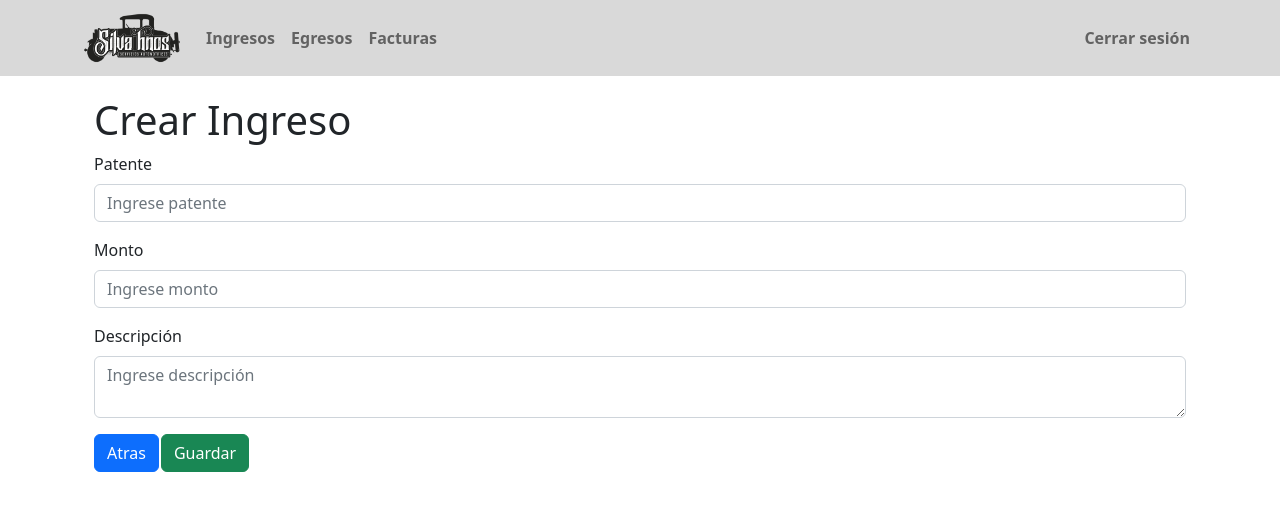
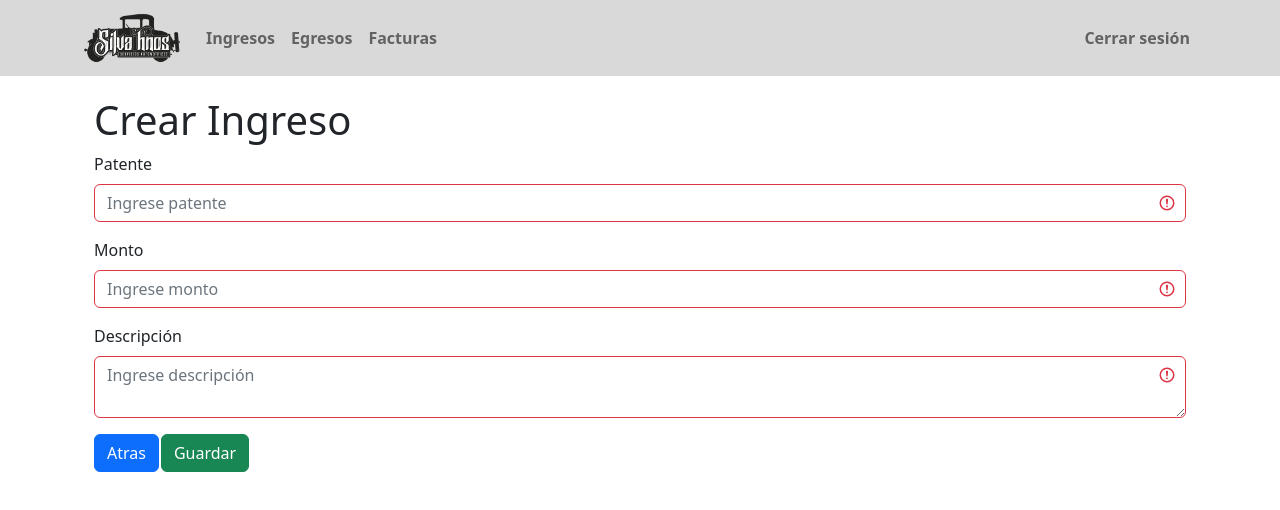
Before and after one commit to acientgear/Proyecto-silvaH, a React (Create React App) app in the folder silvahnos-fe/: page /crearIngreso in a window 1280 px wide. Shown: the top 510 px of the page. Built offline with nearby package versions, Linux system fonts and the light colour scheme.

Commit message:
[Leo Vergara]-Reglas de los inputs

```diff
--- a/silvahnos-fe/src/pages/ingreso/CrearIngreso.js
+++ b/silvahnos-fe/src/pages/ingreso/CrearIngreso.js
@@ -10,7 +10,7 @@ const CrearIngreso = () => {
         fecha_modificacion: null,
         fecha_borrado: null,
         patente: '',
-        monto: '',
+        monto: 0,
         descripcion: '',
     });
 
@@ -33,7 +33,7 @@ const CrearIngreso = () => {
         }
     };
 
-    return(
+    return (
         <Container>
             <Row>
                 <Col>
@@ -45,22 +45,35 @@ const CrearIngreso = () => {
                     <Form>
                         <Form.Group className="mb-3" controlId="formBasicEmail">
                             <Form.Label>Patente</Form.Label>
-                            <Form.Control name="patente" type="text" placeholder="Ingrese patente" onChange={handleChange} />
+                            <Form.Control name="patente"
+                                required
+                                isValid={255 > ingreso.patente.length && ingreso.patente.length > 0}
+                                isInvalid={ingreso.patente.length > 255 || ingreso.patente.length === 0}
+                                type="text" placeholder="Ingrese patente" onChange={handleChange} />
                         </Form.Group>
                         <Form.Group className="mb-3" controlId="formBasicEmail">
                             <Form.Label>Monto</Form.Label>
-                            <Form.Control name="monto" type="number" placeholder="Ingrese monto" onChange={handleChange}/>
+                            <Form.Control name="monto" required
+                                isValid={1000000000 > ingreso.monto && ingreso.monto > 0}
+                                isInvalid={ingreso.monto <= 0 || ingreso.monto > 1000000000}
+                                min={1}
+                                max={1000000000}
+                                type="number" placeholder="Ingrese monto" onChange={handleChange} />
                         </Form.Group>
                         <Form.Group className="mb-3" controlId="formBasicEmail">
                             <Form.Label>Descripción</Form.Label>
-                            <Form.Control name="descripcion" as="textarea" row={3} placeholder="Ingrese descripción" onChange={handleChange}/>
+                            <Form.Control name="descripcion"
+                                required
+                                isValid={255 > ingreso.descripcion.length && ingreso.descripcion.length > 0}
+                                isInvalid={ingreso.descripcion.length > 255 || ingreso.descripcion.length === 0}
+                                as="textarea" row={3} placeholder="Ingrese descripción" onChange={handleChange} />
                         </Form.Group>
                     </Form>
                 </Col>
             </Row>
             <Row>
                 <Col>
-                    <Button variant='primary' href='/' style={{marginRight: 2}}>Atras</Button>
+                    <Button variant='primary' href='/' style={{ marginRight: 2 }}>Atras</Button>
                     <Button variant='success' onClick={createIngreso}>Guardar</Button>
                 </Col>
             </Row>
```
